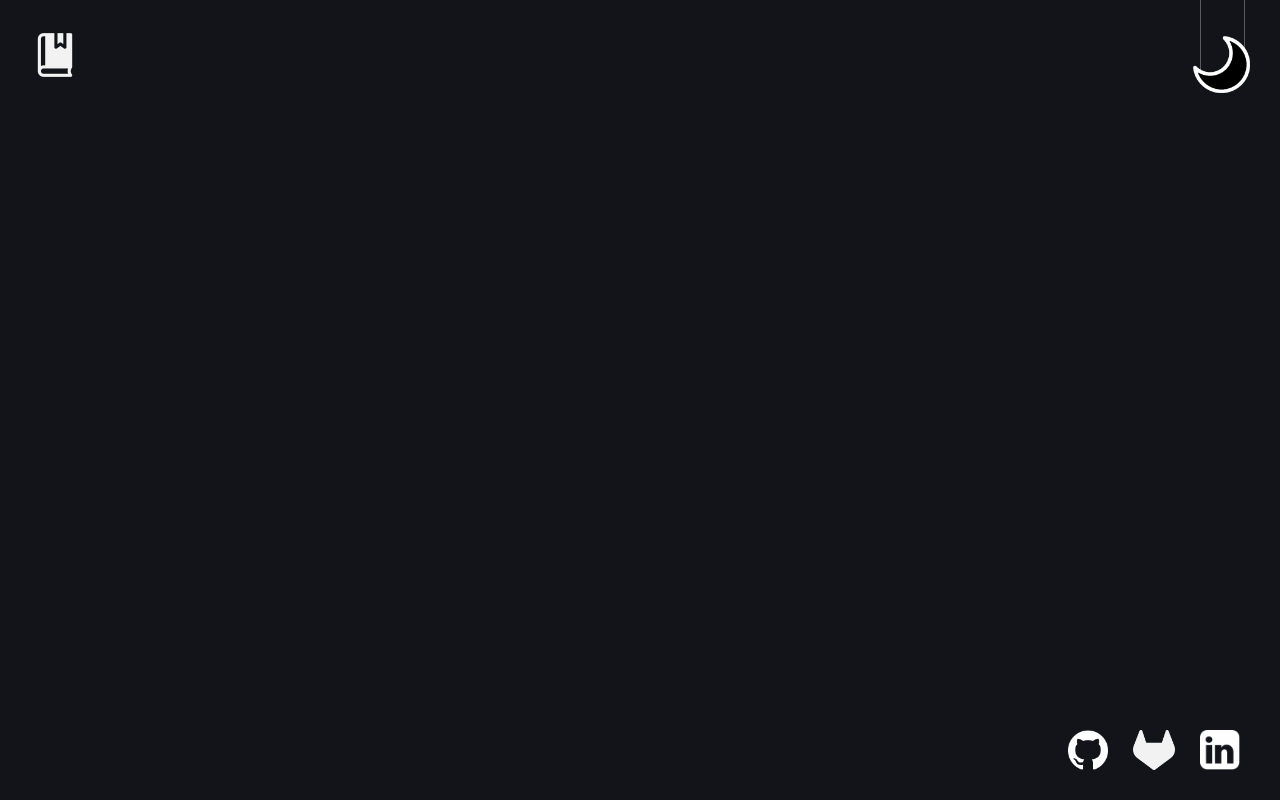
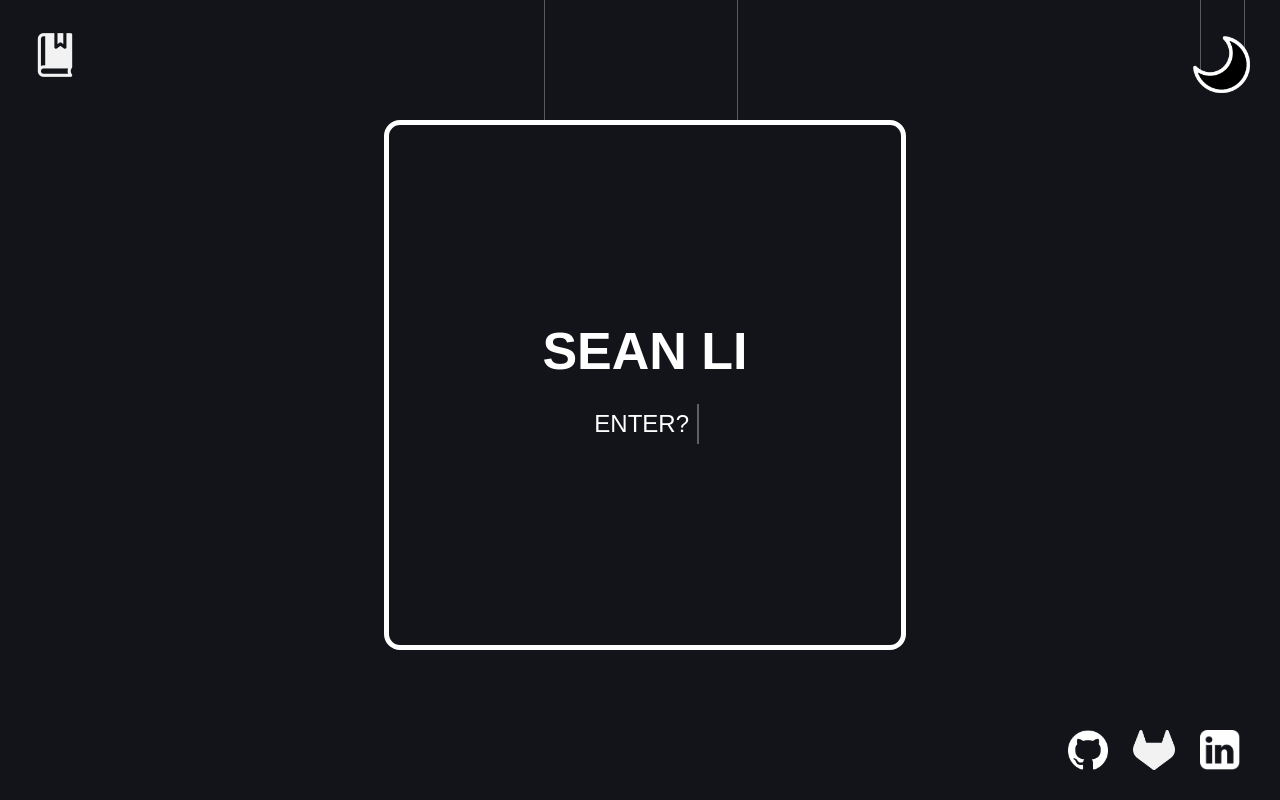
Before and after one commit to seanhli/seanhli.github.io, a React (Create React App) app: page /#/ in a window 1280 px wide. Before the commit this address had no page. Built offline with nearby package versions, Linux system fonts and the light colour scheme.

Commit message:
landing page animation, added prelim routes, need to change dark mode switch to apply in a delayed sweep from right to left

```diff
--- a/src/App.js
+++ b/src/App.js
@@ -3,6 +3,8 @@ import Background from "./background";
 import Footer from "./footer";
 import LightSwitch from "./lightSwitch";
 import SideMenu from "./sideMenu";
+import MainDisplay from "./pages/mainDisplay"
+import Landing from "./pages/landing";
 
 function App() {
 
@@ -10,6 +12,9 @@ function App() {
     <HashRouter>
       <main>
         <Routes>
+          <Route path="/" element={<MainDisplay/>}>
+            <Route index element={<Landing/>}/>
+          </Route>
         </Routes>
       </main>
       <Background/>
--- a/src/css/footer.css
+++ b/src/css/footer.css
@@ -1,5 +1,6 @@
 .footer {
   position: absolute;
+  z-index: 4;
   display: flex;
   right: max(40px, 2vw);
   bottom: max(30px, 3vh);
--- a/src/css/lightswitch.css
+++ b/src/css/lightswitch.css
@@ -27,6 +27,7 @@
     margin-top: -50%;
     width: 80%;
     height: auto;
+    cursor: pointer;
     filter: invert(1);
 }
 
@@ -61,6 +62,7 @@
     margin-top: -50%;
     width: 100%;
     height: auto;
+    cursor: pointer;
 }
 
 .lm-sun:hover {
--- a/src/css/main.css
+++ b/src/css/main.css
@@ -34,7 +34,6 @@ img {
 
 main {
   position: absolute;
-  top: 7.5vh;
   left: max(4vw, 9vh);
   right: max(4vw, 9vh);
   height: 85vh;
@@ -60,6 +59,7 @@ main {
 
 .bg-cat-paw {
   display: None;
+  z-index: 3;
   position: fixed;
   bottom: 0;
   right: 0;
@@ -73,3 +73,12 @@ main {
   width: auto;
   transform: rotate(-20deg);
 }
+
+.main-display {
+  position: fixed;
+  z-index: 2;
+  left: 50%;
+  margin-left: -35vw;
+  height: 100%;
+  width: 70vw;
+}
--- /dev/null
+++ b/src/css/pages.css
@@ -0,0 +1,132 @@
+:root {
+  --bg-dark: rgb(18, 20, 26);
+  --bg-light: rgb(216, 216, 208);
+  --paper-dark: rgb(90, 90, 90);
+  --line-dark: rgb(231, 231, 223);
+  --paper-light: rgb(233, 226, 220);
+  --line-light: rgb(127, 135, 148);
+}
+
+/*================
+LANDING PAGE CSS
+=================*/
+
+.hanging-display {
+  position: relative;
+  animation: swing 5s ease-in-out;
+}
+
+.hanging-strings {
+  position: relative;
+  left: 50%;
+  margin-top: -60vh;
+  margin-left: -7.5vw;
+  width: 15vw;
+  height: 100vh;
+  border-left: 1px solid white;
+  border-right: 1px solid white;
+  opacity: 0.3;
+}
+
+body.light .hanging-strings {
+  border-left: 1px solid black;
+  border-right: 1px solid black;
+}
+
+.hanging-sign {
+  position: relative;
+  top: 50%;
+  left: 50%;
+  margin-top: -25vh;
+  margin-left: min(-20vw, -125px);
+  width: max(40vw, 250px);
+  height: 65vh;
+  max-height: 120vw;
+  background-color: var(--bg-dark);
+  border: 5px solid white;
+  color: white;
+  border-radius: 2vh;
+}
+
+.center-container {
+  position: relative;
+  top: 35%;
+  text-align: center;
+}
+
+.text-container {
+  display: inline-block;
+  width: fit-content;
+}
+
+.name-label {
+  overflow: hidden;
+  white-space: nowrap;
+  font-size: max(max(6.5vh, 4vw), 30px);
+  font-weight: 600;
+  width: 0;
+  animation: typing 0.5s steps(30, end) 1s forwards;
+}
+
+.sub-label {
+  cursor: pointer;
+  overflow: hidden;
+  white-space: nowrap;
+  width: 0;
+  font-size: max(3vh, 18px);
+  font-weight: 500;
+  border-right: 2px solid rgba(255, 255, 255, 0);
+  animation: typing 0.35s steps(30, end) 1.55s forwards,
+    blinking 0.75s 1.9s infinite;
+}
+
+.sub-label:hover {
+  filter: drop-shadow(0px 0px max(8px, 1.5vh) rgb(255, 255, 255));
+}
+
+@keyframes typing {
+  0% {
+    width: 0;
+  }
+  100% {
+    width: 100%;
+  }
+}
+
+@keyframes blinking {
+  0% {
+    border-color: transparent;
+  }
+  50% {
+    border-color: white;
+  }
+  100% {
+    border-color: transparent;
+  }
+}
+
+@keyframes swing {
+  0% {
+    transform: rotateX(-60deg) rotateZ(-10deg) rotateY(10deg) translateY(-100vh);
+  }
+  10% {
+    transform: rotateX(45deg) rotateZ(10deg) rotateY(-10deg) translateY(10vh);
+    transform-origin: 10% left;
+  }
+  30% {
+    transform: rotateX(-30deg) rotateZ(-7deg);
+    transform-origin: 10% left;
+  }
+  50% {
+    transform: rotateX(20deg) rotateZ(5deg) rotateY(8deg);
+    transform-origin: 10% left;
+  }
+  70% {
+    transform: rotateX(-10deg) rotateZ(-3deg);
+    transform-origin: 10% left;
+  }
+  90% {
+    transform: rotateX(5deg) rotateZ(1deg) rotateY(-4deg);
+    transform-origin: 10% left;
+  }
+}
--- a/src/css/sideMenu.css
+++ b/src/css/sideMenu.css
@@ -1,9 +1,11 @@
 :root {
   --bg-dark: rgb(18, 20, 26);
+  --bg-light: rgb(216, 216, 208);
 }
 
 .side-menu {
   position: absolute;
+  z-index: 4;
   margin: max(30px, 3vh) 0 0 max(30px, 1.5vw);
   width: fit-content;
   height: auto;
@@ -15,7 +17,7 @@
   display: none;
   width: max(50px, 2vw);
   height: max(6.5vh, 30px);
-  opacity: 0.75;
+  opacity: 0.25;
   margin-top: max(0.5vh, 5px);
   margin-bottom: max(0.5vh, 5px);
 }
@@ -27,6 +29,7 @@
 
 .menu-toggle {
   width: max(50px, 2vw);
+  cursor: pointer;
 }
 
 #opened-book {
@@ -36,6 +39,7 @@
 .menu-icon {
   display: none;
   width: max(50px, 2vw);
+  cursor: pointer;
 }
 
 .menu-tag {
--- a/src/index.js
+++ b/src/index.js
@@ -7,6 +7,7 @@ import "./css/main.css";
 import "./css/sideMenu.css";
 import "./css/footer.css";
 import "./css/lightswitch.css";
+import "./css/pages.css";
 
 const root = ReactDOM.createRoot(document.getElementById("root"));
 root.render(
--- /dev/null
+++ b/src/pages/landing.js
@@ -0,0 +1,21 @@
+function Landing() {
+  return (
+    <div className="hanging-display">
+      <div className="hanging-strings"></div>
+      <div className="hanging-sign">
+        <div className="center-container">
+          <div className="text-container">
+            <div className="name-label">SEAN LI</div>
+          </div>
+          <div>
+            <div className="text-container">
+              <div className="sub-label">ENTER?&nbsp;</div>
+            </div>
+          </div>
+        </div>
+      </div>
+    </div>
+  );
+}
+
+export default Landing;
--- /dev/null
+++ b/src/pages/mainDisplay.js
@@ -0,0 +1,11 @@
+import { Outlet } from "react-router-dom";
+
+function MainDisplay() {
+  return (
+    <div className="main-display">
+      <Outlet />
+    </div>
+  );
+}
+
+export default MainDisplay;
--- a/src/sideMenu.js
+++ b/src/sideMenu.js
@@ -35,6 +35,7 @@ function SideMenu() {
           alt="closed menu"
           onClick={isPlaying ? null : () => toggleMenu(false)}
           className="menu-toggle"
+          title="menu"
           id="closed-book"
         />
       </div>
@@ -42,6 +43,7 @@ function SideMenu() {
         <img
           src={require("./assets/open-book-color.png")}
           alt="opened menu"
+          title="menu"
           onClick={isPlaying ? null : () => toggleMenu(true)}
           className="menu-toggle"
           id="opened-book"
```
Also changed, not shown: src/lightSwitch.js (+0 -7 lines), src/pages/aboutMe.js (added).
